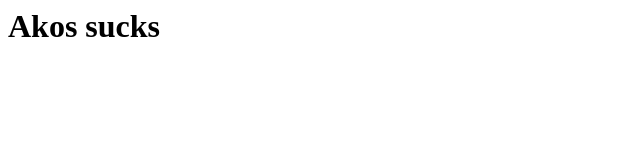
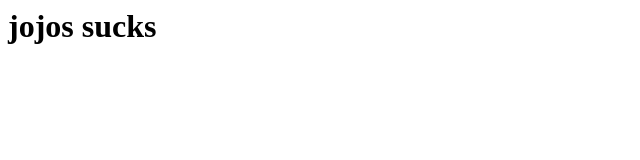
Before and after one commit to steveplak/hello-world, a plain HTML site: page docs/index.html in a window 1280 px wide. Shown: the full height of the page, 0-640 px from the left. Drawn offline with Linux system fonts and the light colour scheme.

Commit message:
Update index.html

```diff
--- a/docs/index.html
+++ b/docs/index.html
@@ -1 +1 @@
-<h1>Akos sucks</h1>
+<h1>jojos sucks</h1>
```
